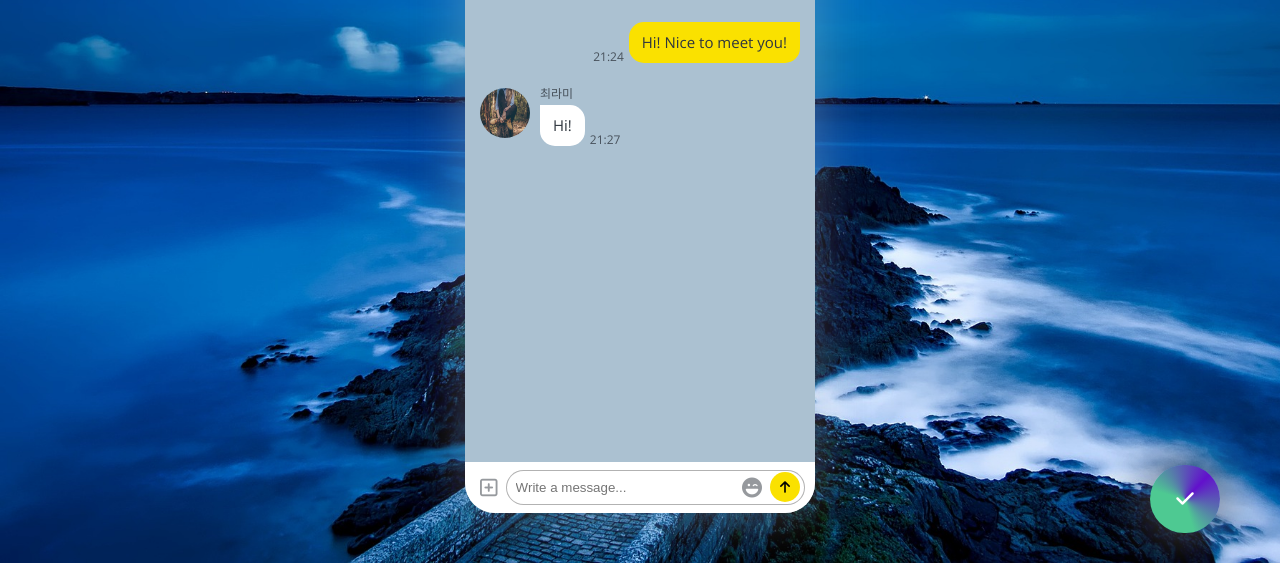
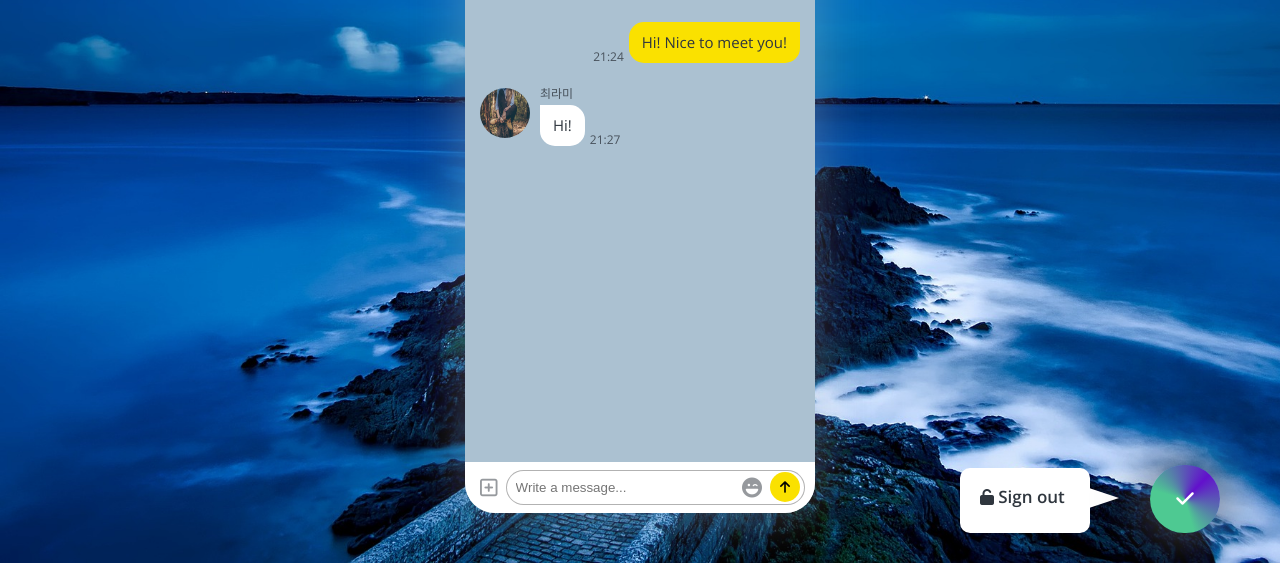
Before and after one commit to Minwoo02/my_workspace__chats, a plain HTML site: page chat.html in a window 1280 px wide. Shown: the part 237-800 px from the top of the page. Drawn offline with nearby package versions, Linux system fonts and the light colour scheme.

Commit message:
Update comment

```diff
--- a/css/styles.css
+++ b/css/styles.css
@@ -54,19 +54,12 @@ body {
   background-color: #ffffff;
   animation: commentAnimation 2s ease-in-out infinite;
 }
-.comment__login {
-  top: 835px;
-  left: 1600px;
-}
-.comment__main {
-  top: 835px;
-  left: 1600px;
-}
+
 .comment:after {
   content: "";
   position: absolute;
-  top: 21px;
-  right: -30px;
+  bottom: 25px;
+  right: -29px;
   border-left: 30px solid #ffffff;
   border-top: 10px solid transparent;
   border-bottom: 10px solid transparent;
@@ -75,6 +68,14 @@ body {
   font-size: 17px;
   font-weight: 600;
   text-align: center;
+}
+.comment__login {
+  bottom: 30px;
+  right: 180px;
+}
+.comment__main {
+  bottom: 30px;
+  right: 180px;
 }
 
 .backgrounds {
```
